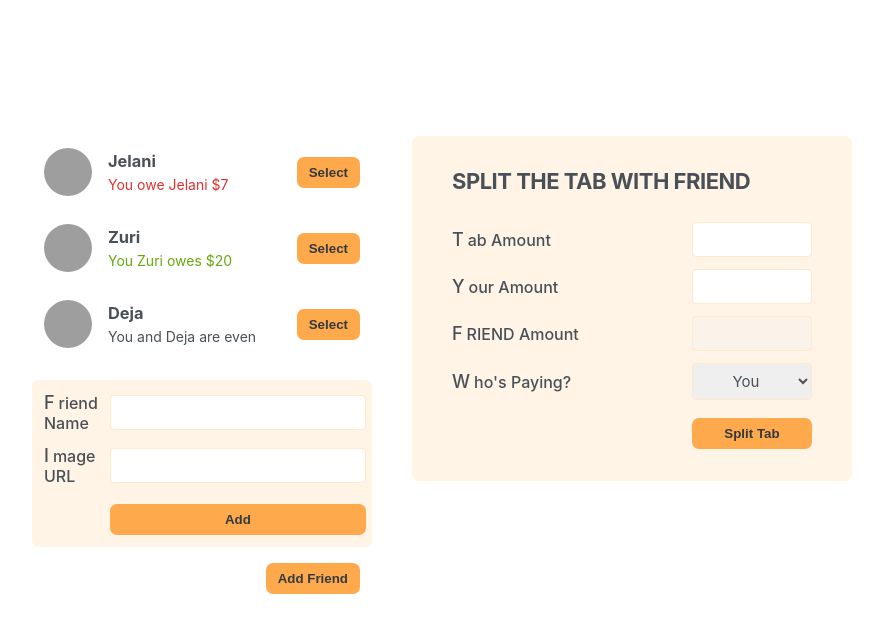
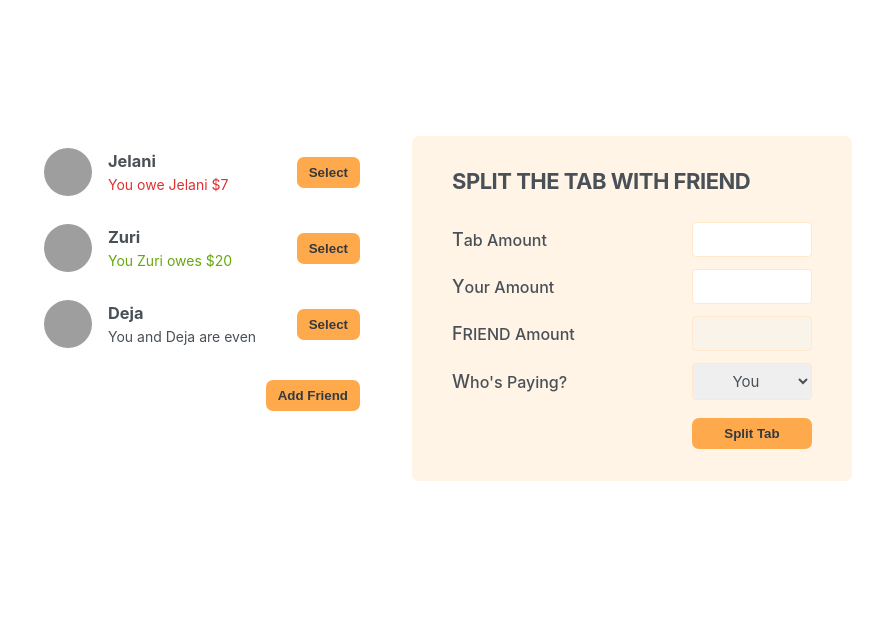
Before and after one commit to jeffgrahamcodes/tab-it-up, a React (Create React App) app: page / in a window 1280 px wide. Shown: the top 632 px of the page, without its empty margins (198-1081 px from the left). Built offline with nearby package versions, Linux system fonts and the light colour scheme; grey boxes are pictures that could not be loaded; the HTML template or start-up script is replaced by a standard one.

Commit message:
chore: show add friend form conditionally

```diff
--- a/src/App.js
+++ b/src/App.js
@@ -1,3 +1,5 @@
+import { useState } from 'react';
+
 const initialFriends = [
   {
     id: 118836,
@@ -20,20 +22,32 @@
 ];
 
 export default function App() {
+  const [showAddFriend, setShowAddFriend] = useState(false);
+
+  function handleShowAddFriend() {
+    setShowAddFriend((showing) => !showing);
+  }
+
   return (
     <div className="app">
       <div className="sidebar">
         <FriendsList />
-        <AddFriendForm />
-        <Button>Add Friend</Button>
+        {showAddFriend && <AddFriendForm />}
+        <Button onClick={handleShowAddFriend}>
+          {showAddFriend ? 'Close' : 'Add Friend'}
+        </Button>
       </div>
       <SplitTabForm />
     </div>
   );
 }
 
-function Button({ children }) {
-  return <button className="button">{children}</button>;
+function Button({ children, onClick }) {
+  return (
+    <button className="button" onClick={onClick}>
+      {children}
+    </button>
+  );
 }
 
 function FriendsList() {
--- a/src/index.css
+++ b/src/index.css
@@ -134,7 +134,6 @@
 
 label::first-letter {
   display: inline-block;
-  margin-right: 4px;
   font-size: 1.8rem;
 }
 
```
